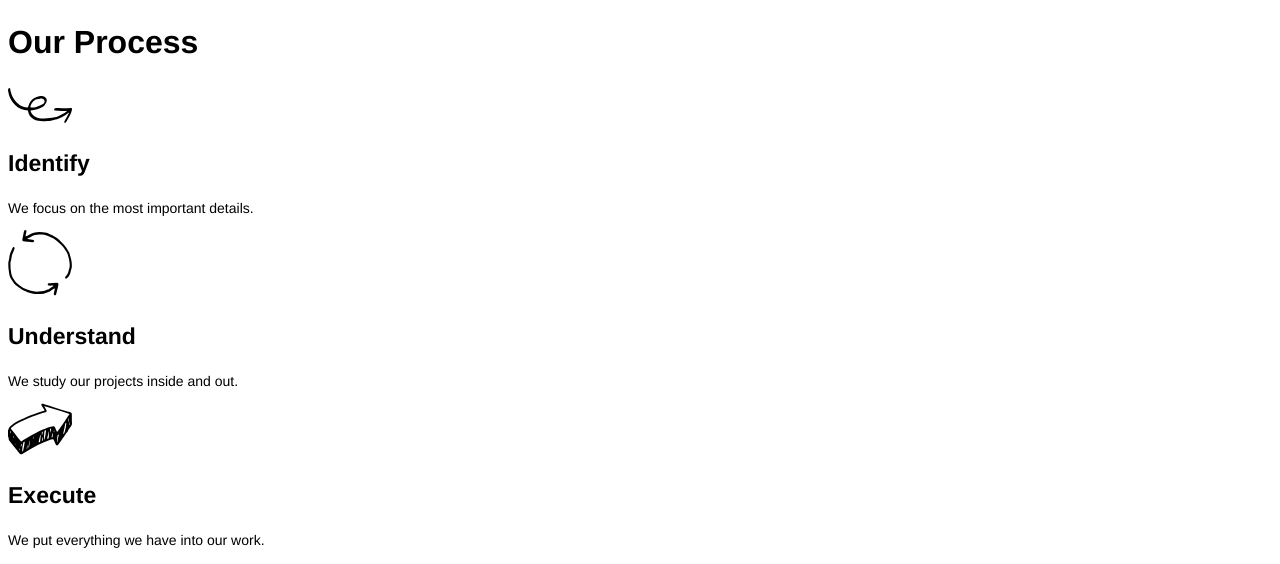
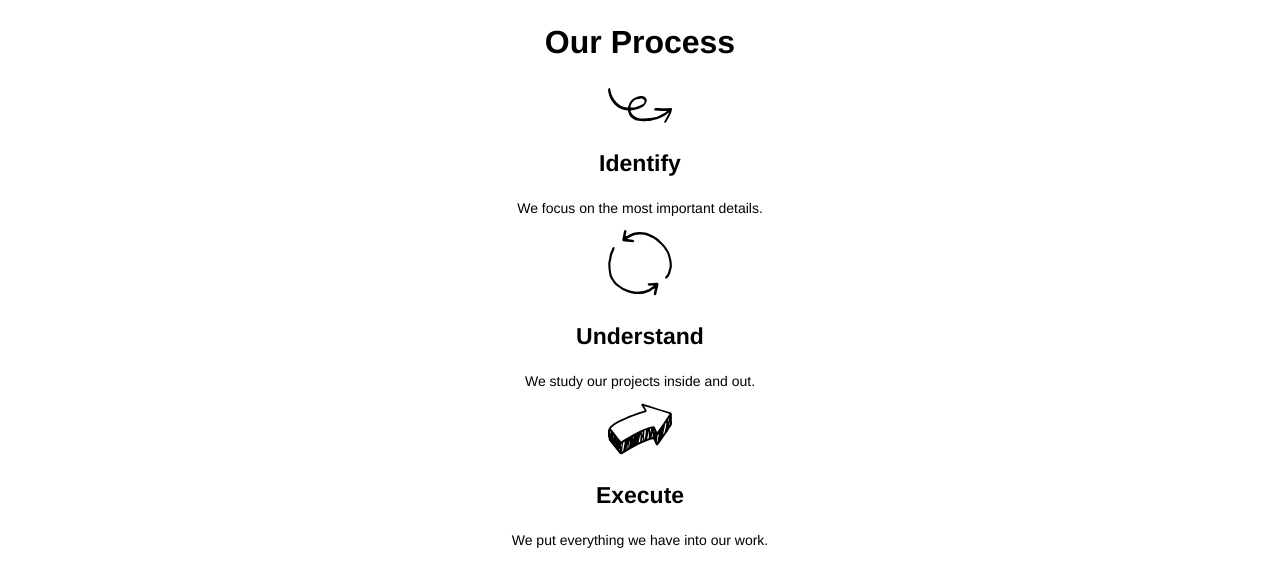
Before and after one commit to gopilla/broadway, a plain HTML site: page index.html in a window 1280 px wide. Shown: the part 187-751 px from the top of the page. Drawn offline with Linux system fonts and the light colour scheme; grey boxes are pictures that could not be loaded.

Commit message:
text aligned everywhere to centered

```diff
--- a/resources/css/style.css
+++ b/resources/css/style.css
@@ -23,6 +23,7 @@ h2{
   font-family: Helvetica;
   font-size: 32px;
   font-weight: bold;
+  text-align: center;
 }
 .element h3{
   font-family: Helvetica;
@@ -33,6 +34,9 @@ h2{
   font-family: Helvetica;
   font-size: 14px;
 }
+.element{
+  text-align: center;
+}
 .background h2{
   font-family: Helvetica;
 font-size: 23px;
```
